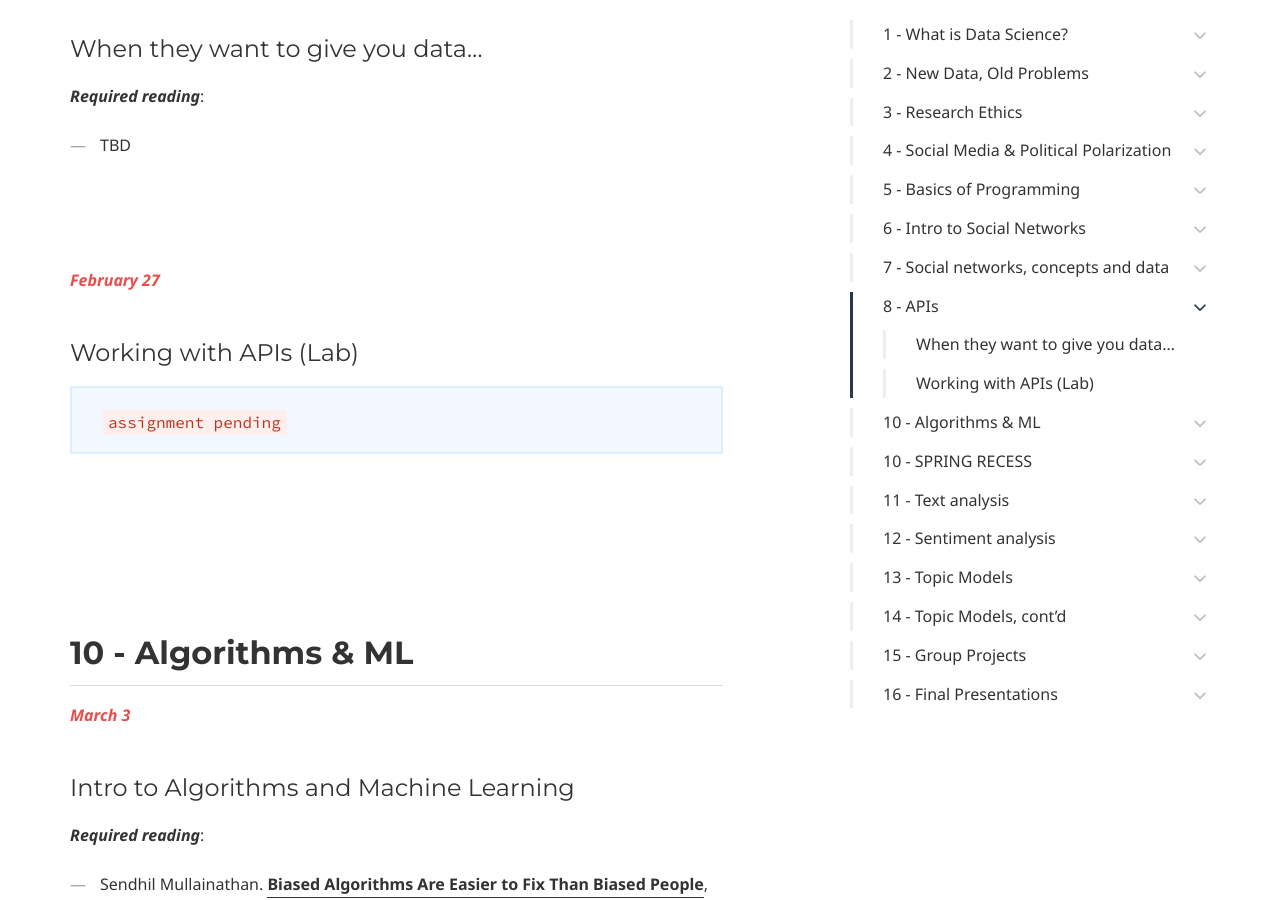
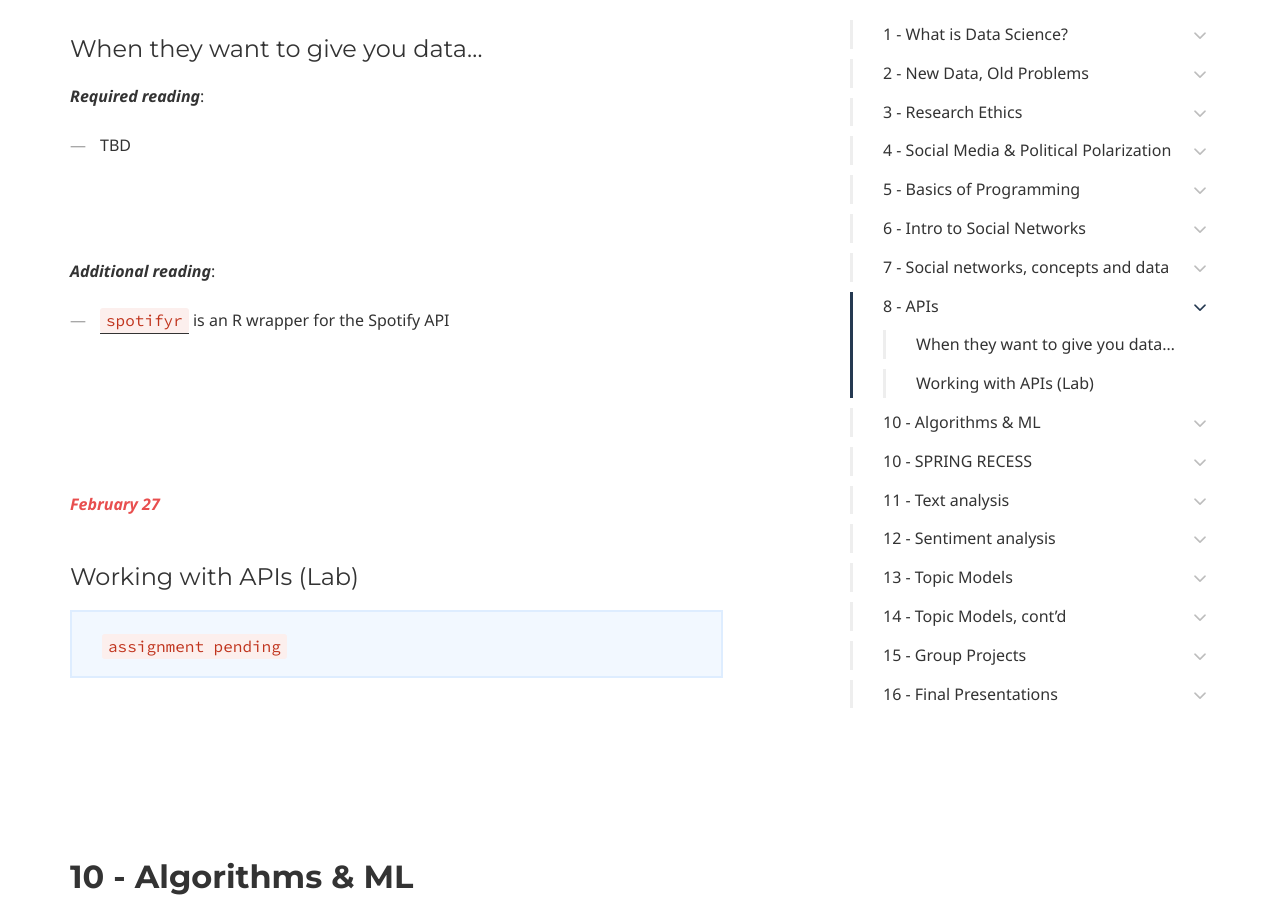
Before and after one commit to dssoc/dssoc.github.io, a Jekyll site: the page built from schedule.md, in a window 1280 px wide and 900 px high, scrolled down 8467 px. Built offline with Jekyll 4.4.1, drawn with Linux system fonts in a browser that asks for light colours; some web fonts are replaced.

Commit message:
add spotify API link

```diff
--- a/schedule.md
+++ b/schedule.md
@@ -247,6 +247,12 @@ American Mathematical Society Feature Column.
 ***Required reading***:
 <br/>
 - TBD
+
+<br/><br/>
+
+***Additional reading***:
+- [`spotifyr`](https://www.rcharlie.com/spotifyr/) is an R wrapper for the Spotify API
+
 <br/><br/><br/><br/>
 
 
```
Also changed, not shown: 1 other file.
